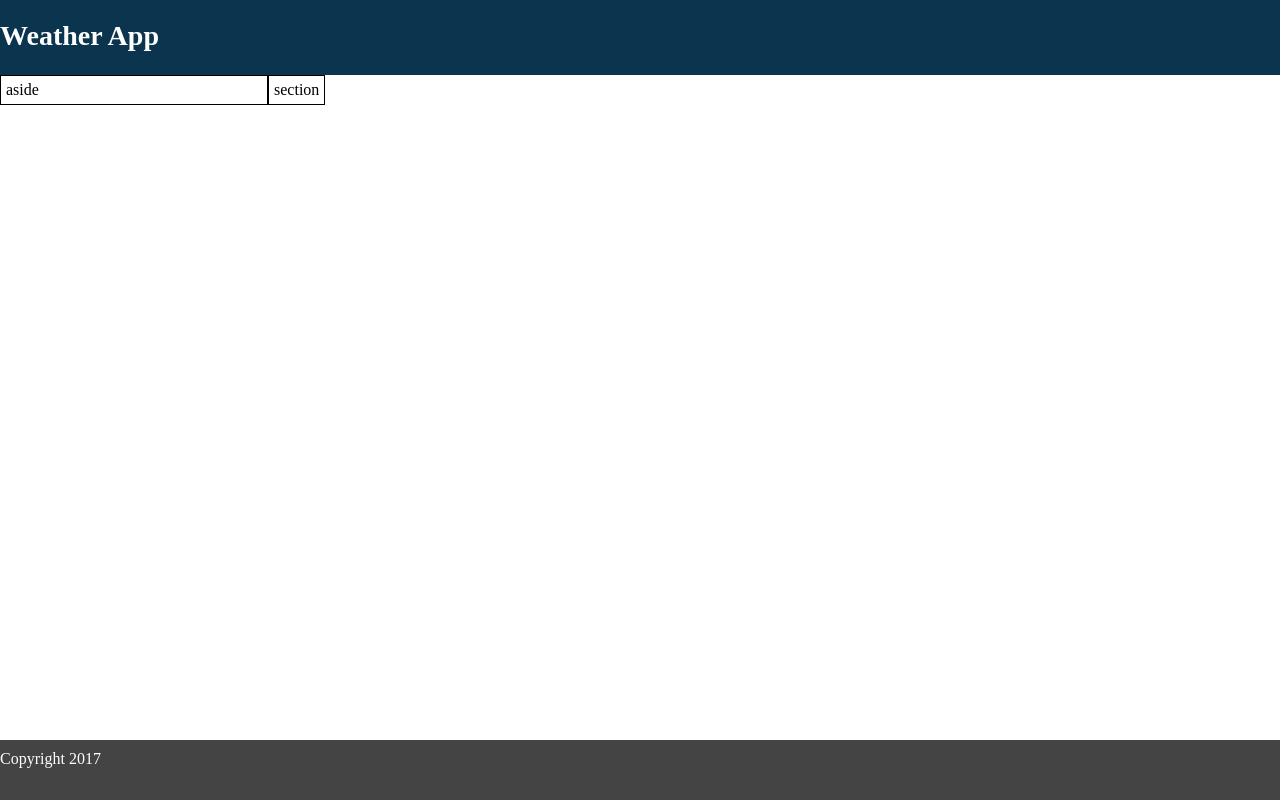
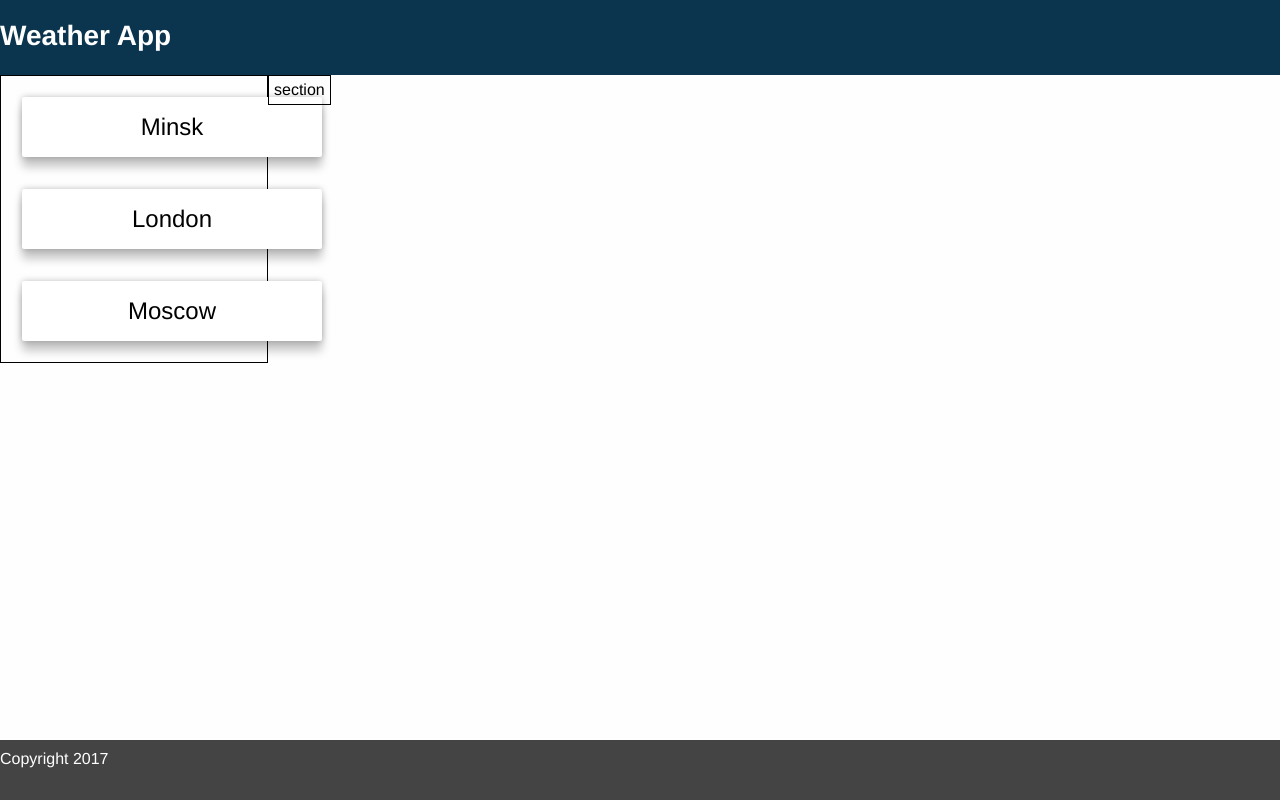
Before and after one commit to valeraGorobets/react-redux-boilerplate, a React (Create React App) app: page / in a window 1280 px wide. Built offline with nearby package versions, Linux system fonts and the light colour scheme.

Commit message:
Added cities representation

```diff
--- /dev/null
+++ b/src/Components/City/index.js
@@ -0,0 +1,12 @@
+import React, { Component } from 'react';
+import './styles.css';
+
+export default class City extends Component {
+  render() {
+    return (
+      <div className="city">
+        <p> {this.props.city} </p>
+      </div>
+    );
+  }
+}
--- /dev/null
+++ b/src/Components/City/styles.css
@@ -0,0 +1,21 @@
+.city {
+  margin-bottom: 10px;
+  cursor: pointer;
+  background: #fff;
+  border-radius: 2px;
+  display: inline-block;
+  margin: 1rem;
+  width: 300px;
+  height: 60px;
+  line-height: 60px;
+  vertical-align: middle;
+  text-align: center;
+  font-size: 24px;
+  box-shadow: 0 0 6px rgba(0,0,0,0.25), 0 10px 10px rgba(0,0,0,0.22);
+}
+.city:active {
+  box-shadow: 0 0 6px rgba(0,0,0,0.25), 0 1px 1px rgba(0,0,0,0.22);
+}
+p {
+	vertical-align: middle;
+}
--- a/src/Components/Main/index.js
+++ b/src/Components/Main/index.js
@@ -1,4 +1,5 @@
 import React, { Component } from 'react';
+import CityList from './../../Container/CityList';
 import './styles.css';
 
 export default class Main extends Component {
@@ -6,7 +7,7 @@ export default class Main extends Component {
     return (
       <div className="container">
         <aside>
-          aside
+          <CityList />
         </aside>
         <section>
           section
--- /dev/null
+++ b/src/Container/CityList/index.js
@@ -0,0 +1,22 @@
+import React, { Component } from 'react';
+import City from './../../Components/City';
+import './styles.css';
+
+export default class CityList extends Component {
+  constructor(){
+    super();
+    this.state = {
+      availableCities: ['Minsk', 'London', 'Moscow']
+    }
+  }
+
+  render() {
+    return (
+      <div>
+        {this.state.availableCities.map((city) => {
+          return <City city={city} key={city}/>
+        })}
+      </div>
+    );
+  }
+}
--- a/src/styles.css
+++ b/src/styles.css
@@ -1,6 +1,8 @@
 body, html {
 	height: 100%;
 	margin: 0;
+	background: #fefefe;
+	font-family: RobotoDraft, 'Helvetica Neue', Helvetica, Arial;
 }
 
 .content {
```
Also changed, not shown: src/Container/CityList/styles.css (added).
